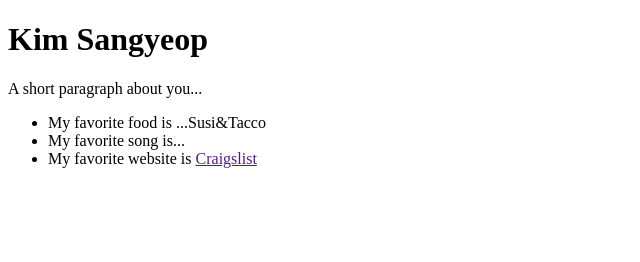
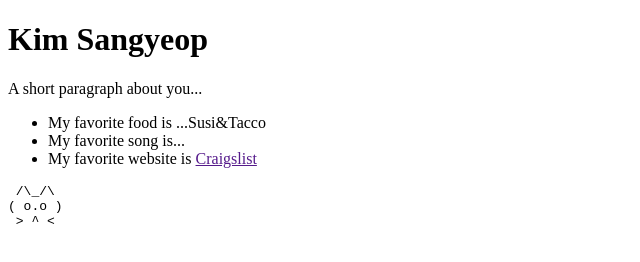
Before and after one commit to yeop99/UIDesign1, a plain HTML site: page Test1/index.html in a window 1280 px wide. Shown: the full height of the page, 0-640 px from the left. Drawn offline with Linux system fonts and the light colour scheme.

Commit message:
Added ascii art.

```diff
--- a/Test1/index.html
+++ b/Test1/index.html
@@ -26,6 +26,13 @@
       </ul>
 
     </div>
+    <div>
+      <pre>
+ /\_/\
+( o.o )
+ > ^ <
+      </pre>
+    </div>
   </div>
 </body>
 </html>
```
